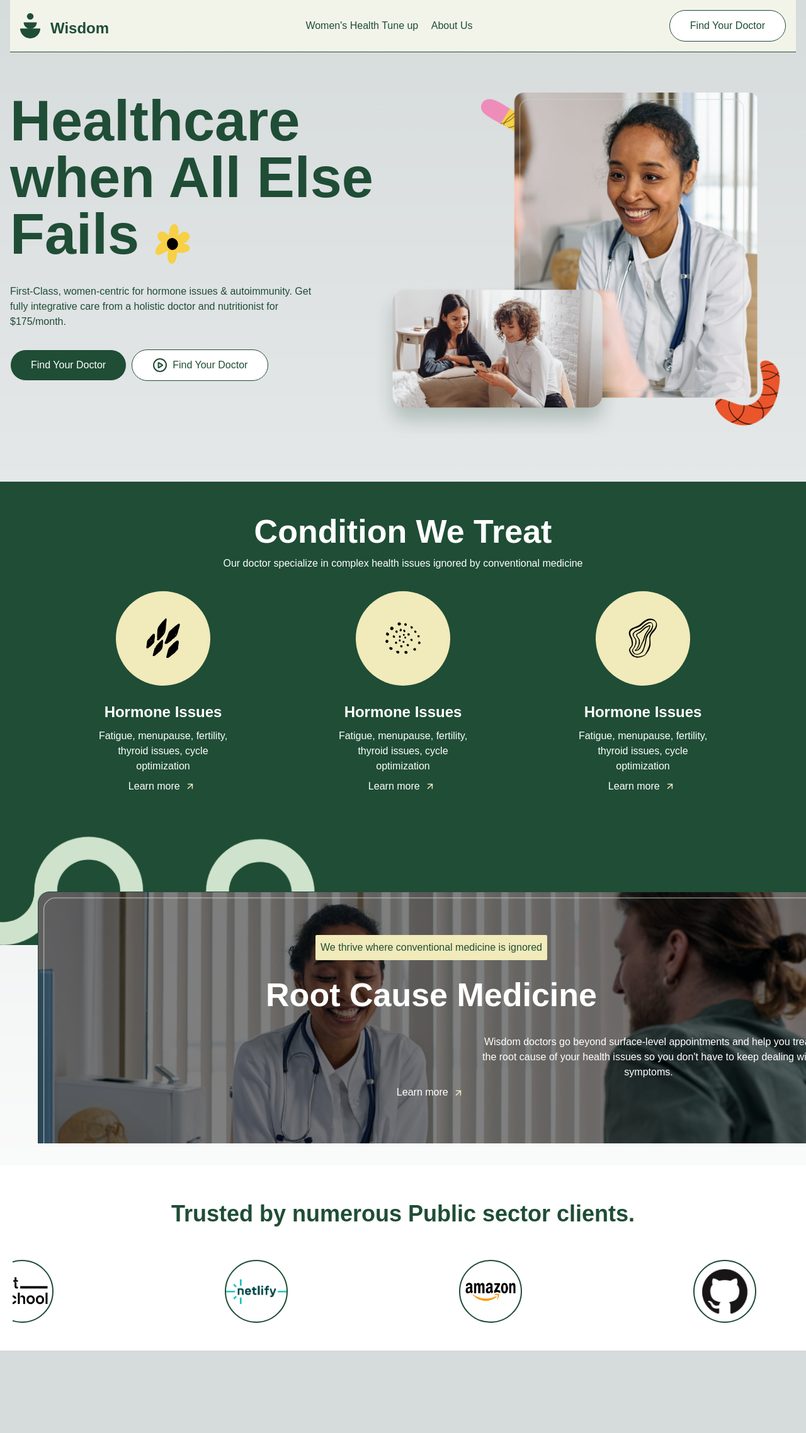
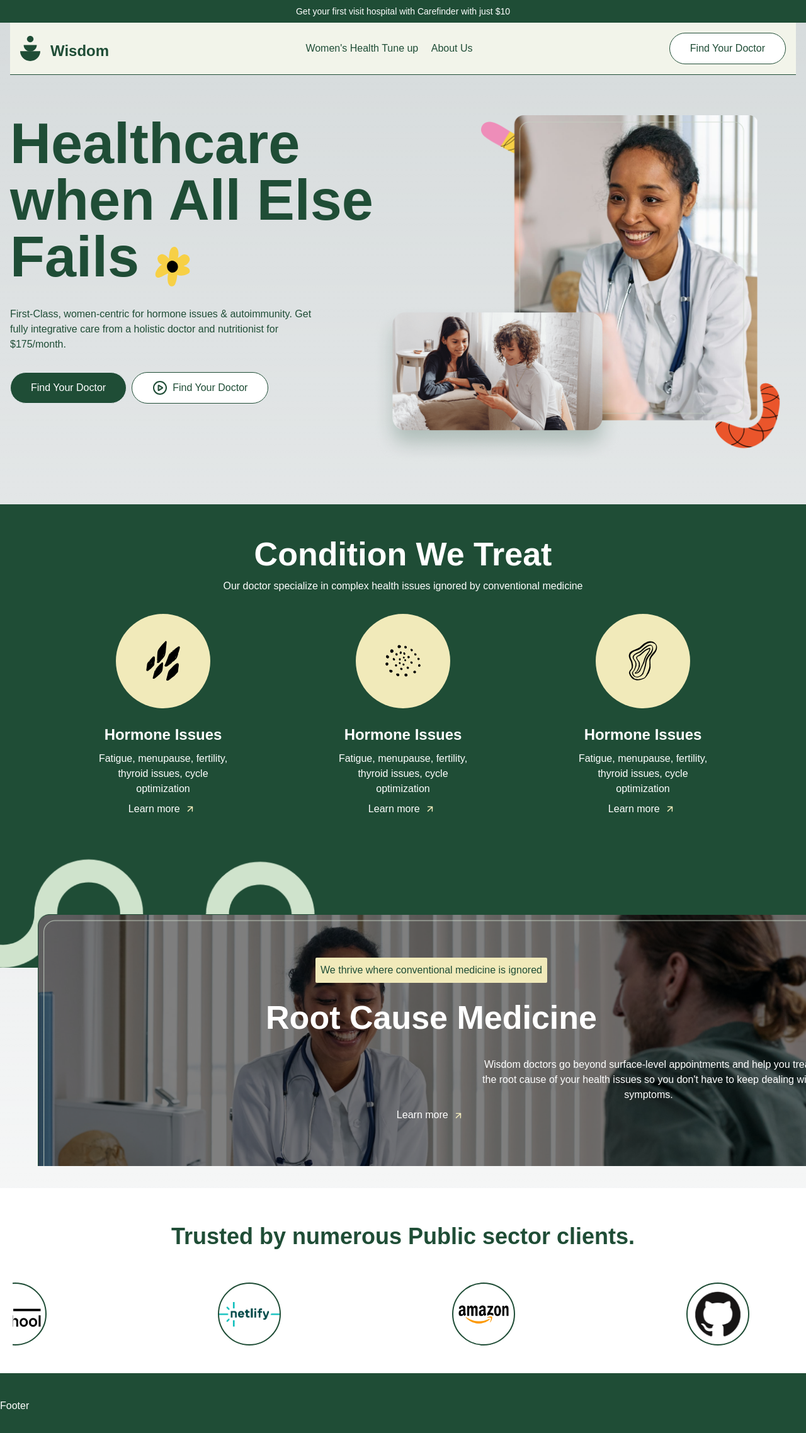
Before and after one commit to olatunde1998/carefinder-app, a Next.js app: page / in a window 1280 px wide. Shown: the top 2276 px of the page at 63% size. Before the commit the page ends 2151 px from the top, so only its background shows below. Built offline with nearby package versions, Linux system fonts and the light colour scheme; a web font is replaced by a local one.

Commit message:
update login authentication and landing page sections

```diff
--- a/src/app/components/homePageComponents/hero.tsx
+++ b/src/app/components/homePageComponents/hero.tsx
@@ -4,6 +4,7 @@ import Button from "../buttons/button";
 import { FlowerIcon } from "../../../../assets/icons/flower";
 import { PlayIcon } from "../../../../assets/icons/playIcon";
 import Link from "next/link";
+// import Link from "next/navigation";
 
 export default function Hero() {
   return (
--- a/src/app/page.tsx
+++ b/src/app/page.tsx
@@ -1,17 +1,21 @@
+import Footer from "./components/footerComponents/footer";
 import Condition from "./components/homePageComponents/condition";
 import Hero from "./components/homePageComponents/hero";
 import Medicine from "./components/homePageComponents/medicine";
 import Partner from "./components/homePageComponents/partner";
+import NavBar from "./components/navBar/navBar";
 
 export default function Home() {
   return (
     <main className="text-[#1F4D36]">
+      <NavBar />
       <Hero />
       <Condition />
       <div className="relative  h-[350px] max-w-[1400px] mx-auto">
-      <Medicine/>
+        <Medicine />
       </div>
-      <Partner/>
+      <Partner />
+      <Footer />
     </main>
   );
 }
--- a/src/app/signup/rightContainer.tsx
+++ b/src/app/signup/rightContainer.tsx
@@ -1,7 +1,6 @@
 "use client";
 
 import Image from "next/image";
-
 import Button from "../components/buttons/button";
 import { auth } from "../components/firebase/firebase";
 import Input from "../components/input/input";
```
